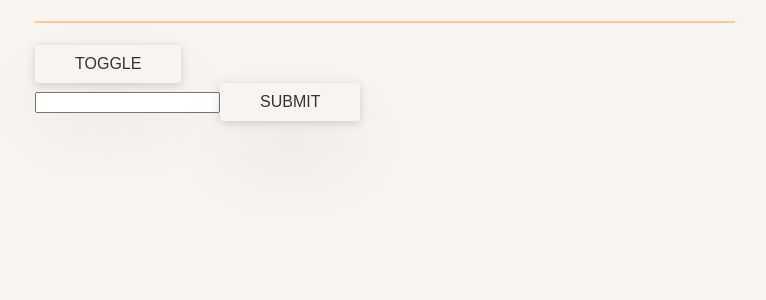
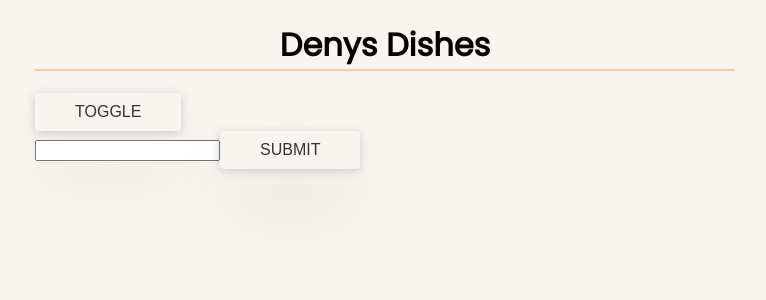
Before and after one commit to DenisRebenok/hooks-starter, a React (Create React App) app: page / in a window 1280 px wide. Shown: the top 300 px of the page, without its empty margins (255-1021 px from the left). Built offline with nearby package versions, Linux system fonts and the light colour scheme.

Commit message:
Fetching Data With useEffect

```diff
--- a/src/App.js
+++ b/src/App.js
@@ -1,35 +1,28 @@
-import React, {
-  useState,
-  useEffect,
-  useRef,
-  createContext,
-  useMemo
-} from 'react';
+import React, { useState, useEffect, useRef } from 'react';
 import useTitleInput from './hooks/useTitleInput';
 import Toggle from './Toggle';
-
-export const UserContext = createContext({ user: true });
 
 const App = () => {
   const [name, setName] = useTitleInput('');
   const ref = useRef();
+  const [dishes, setDishes] = useState([]);
 
-  const reverseWord = word => {
-    console.log('function called');
-    return word
-      .split('')
-      .reverse()
-      .join('');
+  const fetchDishes = async () => {
+    const res = await fetch(
+      'https://my-json-server.typicode.com/leveluptuts/fakeapi/dishes'
+    );
+    const data = await res.json();
+    setDishes(data);
   };
 
-  const title = 'Denys Dishes';
-
-  const titleReversed = useMemo(() => reverseWord(name), [name]);
+  useEffect(() => {
+    // fetchDishes();
+  });
 
   return (
     <div className="main-wrapper" ref={ref}>
       <h1 onClick={() => ref.current.classList.add('new-fake-class')}>
-        {titleReversed}
+        Denys Dishes
       </h1>
       <Toggle />
       <form
@@ -44,6 +37,18 @@ const App = () => {
         />
         <button>Submit</button>
       </form>
+
+      {dishes.map(dish => (
+        <article className="dish-card dish-card--withImage">
+          <h3>{dish.name}</h3>
+          <p>{dish.desc}</p>
+          <div className="ingredients">
+            {dish.ingredients.map(ingredient => (
+              <span>{ingredient}</span>
+            ))}
+          </div>
+        </article>
+      ))}
     </div>
   );
 };
--- a/src/Toggle.js
+++ b/src/Toggle.js
@@ -1,5 +1,6 @@
-import React, { useState, useContext } from 'react';
-import { UserContext } from './App';
+import React, { useState, useContext, createContext } from 'react';
+
+const UserContext = createContext({ user: true });
 
 const Toggle = () => {
   const [isToggled, setToggle] = useState(false);
```
